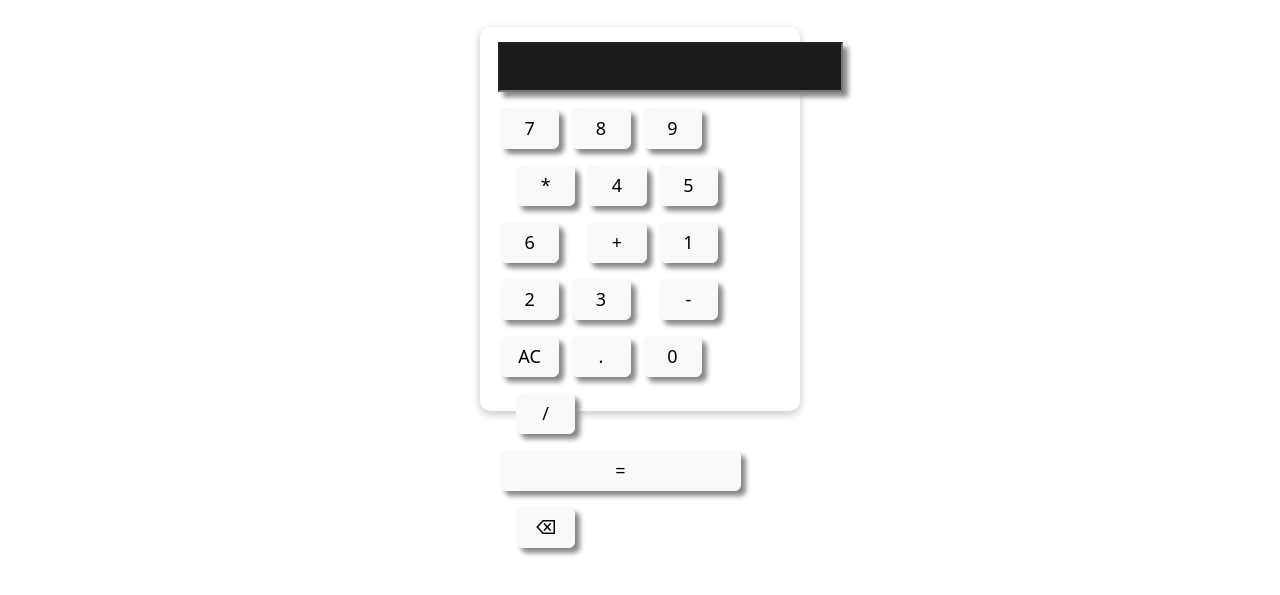
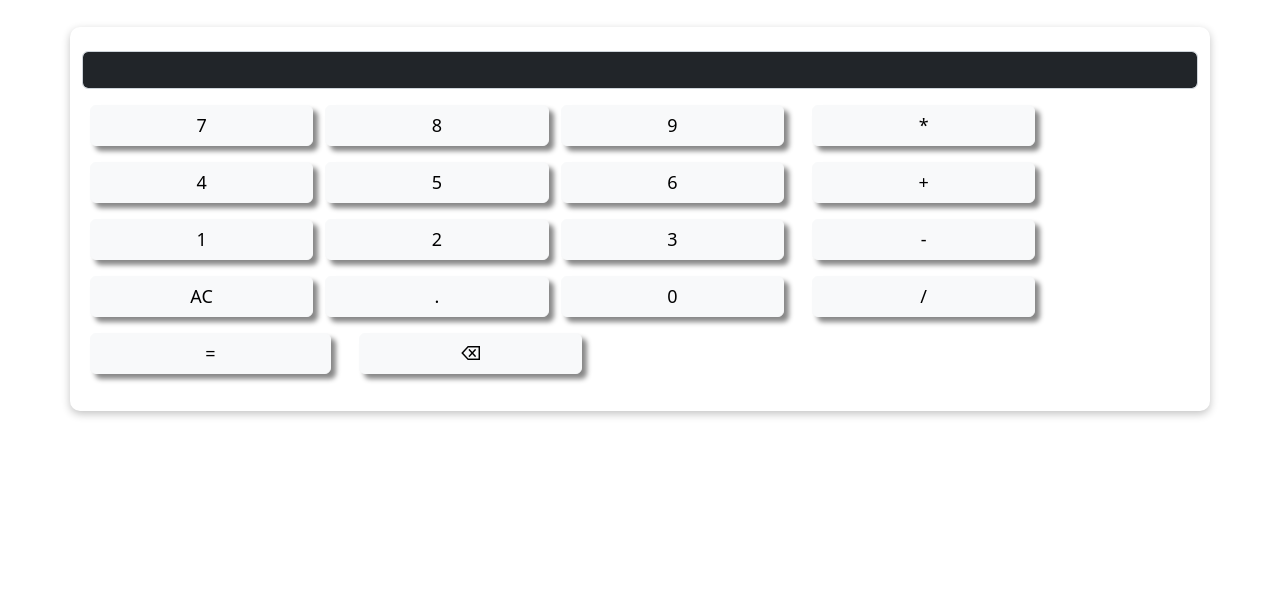
Before and after one commit to Nayan-thara/calculator, a plain HTML site: page index.html in a window 1280 px wide. Shown: the part 53-648 px from the top of the page. Drawn offline with nearby package versions, Linux system fonts and the light colour scheme.

Commit message:
initial commit

```diff
--- a/index.html
+++ b/index.html
@@ -13,39 +13,16 @@
     <script src="https://cdn.jsdelivr.net/npm/bootstrap@5.2.2/dist/js/bootstrap.bundle.min.js"
         integrity="sha384-OERcA2EqjJCMA+/3y+gxIOqMEjwtxJY7qPCqsdltbNJuaOe923+mo//f6V8Qbsw3"
         crossorigin="anonymous"></script>
-        <style>
-            .input{
-                width:345px;
-                background-color: rgb(28, 26, 26);
-                color: white;
-                margin-top: 5%;
-                margin-left: 2%;
-                height: 50px;
-                box-shadow: 5px 5px 5px #888888;
-            }
-            .btn{
-                width: 20%;
-                font-size: large;
-                box-shadow: 5px 5px 5px #888888;
-            }
-            .col{
-                height: 384px;
-            }
-            .hi{
-                box-shadow: rgba(0, 0, 0, 0.24) 0px 3px 8px;
-                border-radius: 10px;
-            }
-        </style>
+        <link rel="stylesheet" href="./style.css">
+
 </head>
 
 <body>
     <h1 style="text-align:center; text-decoration:underline;">CALCULATOR</h1><br>
-    <div class="w-25 container hi" >
+    <div class="w-100 container hi" >
        <div class="row">
            <div class="col ">
-                <form action="">
-                    <input id="result" type="textarea" class="input">
-                </form>
+                    <input id="result" type="textarea" class="form-control bg-dark mt-4 f1">
                 <button type="button" class="btn btn-light mt-3 ms-2" onclick="display(7)">7</button>
                 <button type="button" class="btn btn-light mt-3 ms-2" onclick="display(8)">8</button>
                 <button type="button" class="btn btn-light mt-3 ms-2" onclick="display(9)">9</button>
--- /dev/null
+++ b/style.css
@@ -0,0 +1,23 @@
+.f1{
+
+    color: white;
+
+}
+.btn{
+    width: 20%;
+    font-size: large;
+    box-shadow: 5px 5px 5px #888888;
+}
+.col{
+    height: 384px;
+}
+.hi{
+    box-shadow: rgba(0, 0, 0, 0.24) 0px 3px 8px;
+    border-radius: 10px;
+}
+@media screen {
+    h1{
+        text-align: center;
+    }
+
+}
```
Also changed, not shown: 1 other file.
